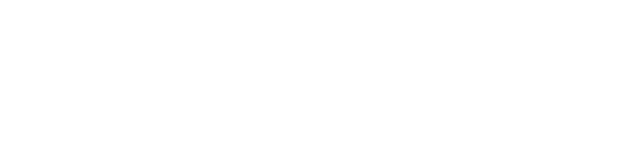
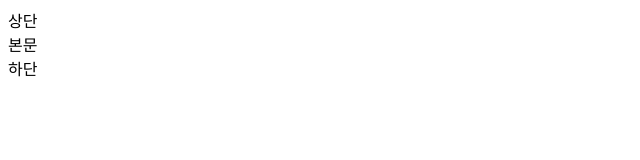
Before and after one commit to kangsoonho/project, a plain HTML site: page index.html in a window 1280 px wide. Shown: the whole page, without its empty margins (0-640 px from the left). Drawn offline with Linux system fonts and the light colour scheme.

Commit message:
new_man first commit

```diff
--- a/index.html
+++ b/index.html
@@ -7,8 +7,8 @@
     <title>project</title>
   </head>
   <body>
-    <header></header>
-    <section></section>
-    <footer></footer>
+    <header>상단</header>
+    <section>본문</section>
+    <footer>하단</footer>
   </body>
 </html>
```
